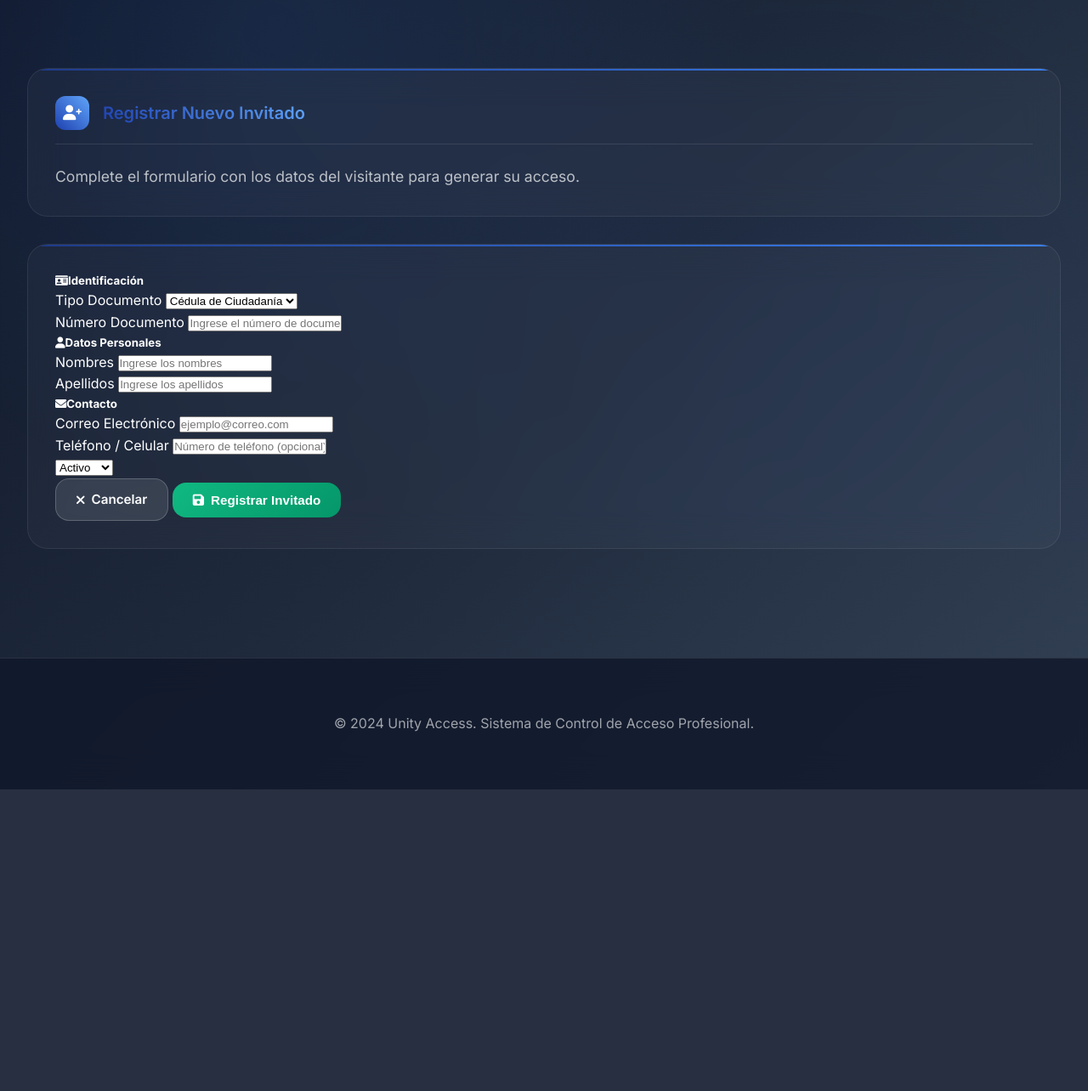
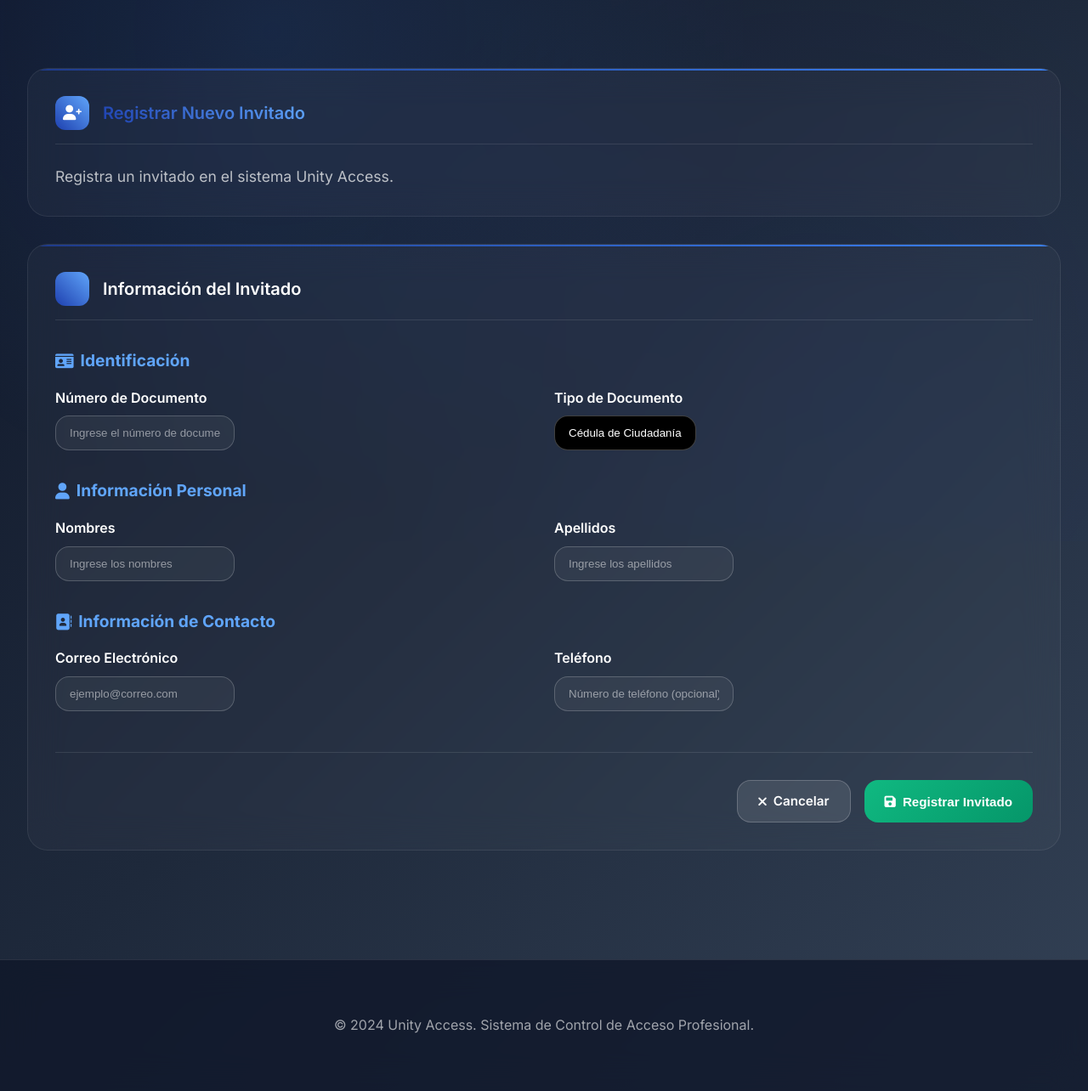
Before and after one commit to Wilmer2610/UnityAccess2.0, a Django app: page /appi/usuarios/registrar-invitado/ in a window 1280 px wide. Shown: the part 163-1447 px from the top of the page at 85% size. Before the commit the page ends 1092 px from the top, so only its background shows below. Run offline with Django 5.2, Linux system fonts and the light colour scheme; a user stored in the database is signed in; some libraries are stand-ins or nearby versions.

Commit message:
Unify_registrar_invitado_style

```diff
--- a/unity/templates/usuarios/registrar_invitado.html
+++ b/unity/templates/usuarios/registrar_invitado.html
@@ -4,8 +4,8 @@
 
 {% block content %}
 <div class="fade-in-up">
-    <!-- Header de la sección -->
-    <div class="content-card mb-4">
+    <!-- Header de la página -->
+    <div class="content-card">
         <div class="card-header-custom">
             <div class="card-icon-custom">
                 <i class="fas fa-user-plus"></i>
@@ -13,108 +13,147 @@
             <h1 class="card-title-custom text-gradient">Registrar Nuevo Invitado</h1>
         </div>
         <p style="color: rgba(255, 255, 255, 0.7); font-size: 1.1rem; margin: 0;">
-            Complete el formulario con los datos del visitante para generar su acceso.
+            Registra un invitado en el sistema Unity Access.
         </p>
     </div>
 
-    <div class="row justify-content-center">
-        <div class="col-lg-8">
+    <!-- Formulario de registro (estilo unificado con crear.html) -->
     <div class="content-card">
-                <form method="post">
+        <div class="card-header-custom">
+            <div class="card-icon-custom">
+                <i class="fas fa-form"></i>
+            </div>
+            <h2 class="card-title-custom">Información del Invitado</h2>
+        </div>
+
+        <form method="post" style="margin-top: 2rem;" class="form-custom js-confirm" data-confirm-title="Registrar Invitado" data-confirm-text="¿Deseas registrar este invitado?" data-confirm-icon="question">
             {% csrf_token %}
 
-                    {% if form.non_field_errors %}
-                        <div class="alert alert-danger mb-4">
-                            {% for error in form.non_field_errors %}
-                                <i class="fas fa-exclamation-circle me-2"></i>{{ error }}
-                            {% endfor %}
+            <!-- Identificación -->
+            <div style="margin-bottom: 2rem;">
+                <h3 style="color: var(--accent-color); font-size: 1.2rem; margin-bottom: 1rem; display: flex; align-items: center; gap: 0.5rem;">
+                    <i class="fas fa-id-card"></i>
+                    Identificación
+                </h3>
+                <div style="display: grid; grid-template-columns: repeat(auto-fit, minmax(300px, 1fr)); gap: 1.5rem;">
+                    <div>
+                        <label class="form-label-custom" for="{{ form.numero_documento.id_for_label }}">
+                            {{ form.numero_documento.label }}
+                        </label>
+                        {{ form.numero_documento }}
+                        {% if form.numero_documento.errors %}
+                            <div class="alert-custom alert-danger-custom" style="margin-top: 0.5rem; padding: 0.5rem;">
+                                {{ form.numero_documento.errors.0 }}
                             </div>
                         {% endif %}
-
-                    <div class="row g-4">
-                        <!-- Sección Documento -->
-                        <div class="col-12">
-                            <h5 class="text-white border-bottom border-secondary pb-2 mb-3">
-                                <i class="fas fa-id-card me-2 text-primary"></i>Identificación
-                            </h5>
                     </div>
-
-                        <div class="col-md-6">
-                            <label for="{{ form.tipo_documento.id_for_label }}" class="form-label text-white-50">Tipo Documento</label>
+                    <div>
+                        <label class="form-label-custom" for="{{ form.tipo_documento.id_for_label }}">
+                            {{ form.tipo_documento.label }}
+                        </label>
                         {{ form.tipo_documento }}
                         {% if form.tipo_documento.errors %}
-                                <div class="text-danger small mt-1">{{ form.tipo_documento.errors.0 }}</div>
+                            <div class="alert-custom alert-danger-custom" style="margin-top: 0.5rem; padding: 0.5rem;">
+                                {{ form.tipo_documento.errors.0 }}
+                            </div>
                         {% endif %}
                     </div>
-                        <div class="col-md-6">
-                            <label for="{{ form.numero_documento.id_for_label }}" class="form-label text-white-50">Número Documento</label>
-                            {{ form.numero_documento }}
-                            {% if form.numero_documento.errors %}
-                                <div class="text-danger small mt-1">{{ form.numero_documento.errors.0 }}</div>
-                            {% endif %}
-                        </div>
-
-                        <!-- Sección Datos Personales -->
-                        <div class="col-12 mt-4">
-                            <h5 class="text-white border-bottom border-secondary pb-2 mb-3">
-                                <i class="fas fa-user me-2 text-primary"></i>Datos Personales
-                            </h5>
-                        </div>
-
-                        <div class="col-md-6">
-                            <label for="{{ form.nombres.id_for_label }}" class="form-label text-white-50">Nombres</label>
-                            {{ form.nombres }}
-                            {% if form.nombres.errors %}
-                                <div class="text-danger small mt-1">{{ form.nombres.errors.0 }}</div>
-                            {% endif %}
-                        </div>
-                        <div class="col-md-6">
-                            <label for="{{ form.apellidos.id_for_label }}" class="form-label text-white-50">Apellidos</label>
-                            {{ form.apellidos }}
-                            {% if form.apellidos.errors %}
-                                <div class="text-danger small mt-1">{{ form.apellidos.errors.0 }}</div>
-                            {% endif %}
-                        </div>
-
-                        <!-- Sección Contacto -->
-                        <div class="col-12 mt-4">
-                            <h5 class="text-white border-bottom border-secondary pb-2 mb-3">
-                                <i class="fas fa-envelope me-2 text-primary"></i>Contacto
-                            </h5>
-                        </div>
-
-                        <div class="col-md-6">
-                            <label for="{{ form.email.id_for_label }}" class="form-label text-white-50">Correo Electrónico</label>
-                            {{ form.email }}
-                            {% if form.email.errors %}
-                                <div class="text-danger small mt-1">{{ form.email.errors.0 }}</div>
-                            {% endif %}
-                        </div>
-
-                        <div class="col-md-6">
-                            <label for="{{ form.telefono.id_for_label }}" class="form-label text-white-50">Teléfono / Celular</label>
-                            {{ form.telefono }}
-                            {% if form.telefono.errors %}
-                                <div class="text-danger small mt-1">{{ form.telefono.errors.0 }}</div>
-                            {% endif %}
-                        </div>
-
-                        <div class="col-12 d-none">
-                            {{ form.estado }}
                 </div>
             </div>
 
-                    <div class="d-grid gap-3 d-md-flex justify-content-md-end mt-5 pt-3 border-top border-secondary">
-                        <a href="{% url 'appi:dashboard' %}" class="btn-custom btn-secondary-custom">
-                            <i class="fas fa-times me-2"></i>Cancelar
+            <!-- Información personal -->
+            <div style="margin-bottom: 2rem;">
+                <h3 style="color: var(--accent-color); font-size: 1.2rem; margin-bottom: 1rem; display: flex; align-items: center; gap: 0.5rem;">
+                    <i class="fas fa-user"></i>
+                    Información Personal
+                </h3>
+                <div style="display: grid; grid-template-columns: repeat(auto-fit, minmax(300px, 1fr)); gap: 1.5rem;">
+                    <div>
+                        <label class="form-label-custom" for="{{ form.nombres.id_for_label }}">
+                            {{ form.nombres.label }}
+                        </label>
+                        {{ form.nombres }}
+                        {% if form.nombres.errors %}
+                            <div class="alert-custom alert-danger-custom" style="margin-top: 0.5rem; padding: 0.5rem;">
+                                {{ form.nombres.errors.0 }}
+                            </div>
+                        {% endif %}
+                    </div>
+                    <div>
+                        <label class="form-label-custom" for="{{ form.apellidos.id_for_label }}">
+                            {{ form.apellidos.label }}
+                        </label>
+                        {{ form.apellidos }}
+                        {% if form.apellidos.errors %}
+                            <div class="alert-custom alert-danger-custom" style="margin-top: 0.5rem; padding: 0.5rem;">
+                                {{ form.apellidos.errors.0 }}
+                            </div>
+                        {% endif %}
+                    </div>
+                </div>
+            </div>
+
+            <!-- Información de contacto -->
+            <div style="margin-bottom: 2rem;">
+                <h3 style="color: var(--accent-color); font-size: 1.2rem; margin-bottom: 1rem; display: flex; align-items: center; gap: 0.5rem;">
+                    <i class="fas fa-address-book"></i>
+                    Información de Contacto
+                </h3>
+                <div style="display: grid; grid-template-columns: repeat(auto-fit, minmax(300px, 1fr)); gap: 1.5rem;">
+                    <div>
+                        <label class="form-label-custom" for="{{ form.email.id_for_label }}">
+                            {{ form.email.label }}
+                        </label>
+                        {{ form.email }}
+                        {% if form.email.errors %}
+                            <div class="alert-custom alert-danger-custom" style="margin-top: 0.5rem; padding: 0.5rem;">
+                                {{ form.email.errors.0 }}
+                            </div>
+                        {% endif %}
+                    </div>
+                    <div>
+                        <label class="form-label-custom" for="{{ form.telefono.id_for_label }}">
+                            {{ form.telefono.label }}
+                        </label>
+                        {{ form.telefono }}
+                        {% if form.telefono.errors %}
+                            <div class="alert-custom alert-danger-custom" style="margin-top: 0.5rem; padding: 0.5rem;">
+                                {{ form.telefono.errors.0 }}
+                            </div>
+                        {% endif %}
+                    </div>
+                </div>
+            </div>
+
+            <!-- Estado (oculto; se fuerza a activo en la vista) -->
+            <div style="display:none">
+                {{ form.estado }}
+            </div>
+
+            <!-- Botones de acción -->
+            <div style="display: flex; justify-content: flex-end; gap: 1rem; margin-top: 3rem; padding-top: 2rem; border-top: 1px solid rgba(255, 255, 255, 0.1);">
+                <a href="{% url 'appi:dashboard' %}" class="btn-custom btn-secondary-custom hover-lift">
+                    <i class="fas fa-times"></i>
+                    Cancelar
                 </a>
-                        <button type="submit" class="btn-custom btn-success-custom px-5">
-                            <i class="fas fa-save me-2"></i>Registrar Invitado
+                <button type="submit" class="btn-custom btn-success-custom hover-lift">
+                    <i class="fas fa-save"></i>
+                    Registrar Invitado
                 </button>
             </div>
         </form>
     </div>
 </div>
-    </div>
-</div>
+
+<script>
+// Igualamos estilos de campos al formulario de creación
+document.addEventListener('DOMContentLoaded', function() {
+    const formControls = document.querySelectorAll('input, select, textarea');
+    formControls.forEach(function(control) {
+        if (!control.classList.contains('btn-custom')) {
+            control.classList.add('form-control-custom');
+        }
+    });
+});
+</script>
 {% endblock %}
```
Lines whose indentation alone changed are shown as unchanged.
